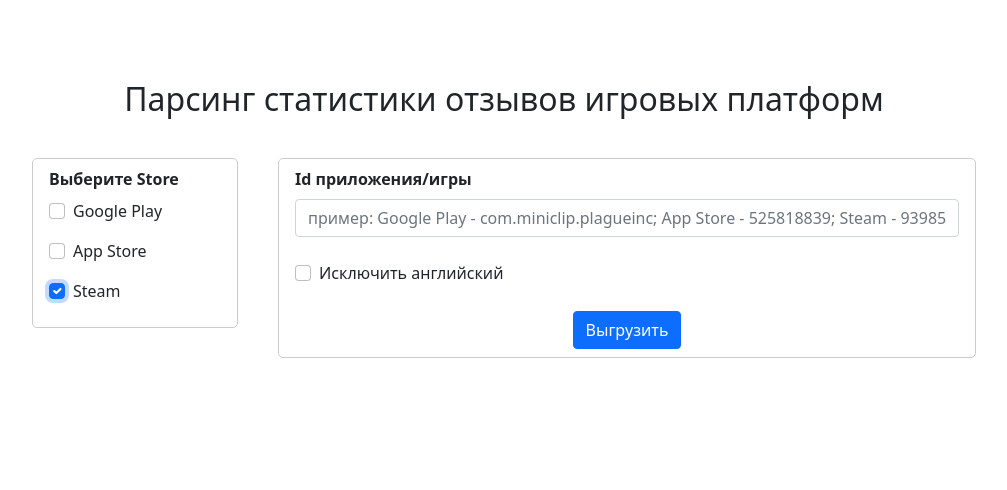
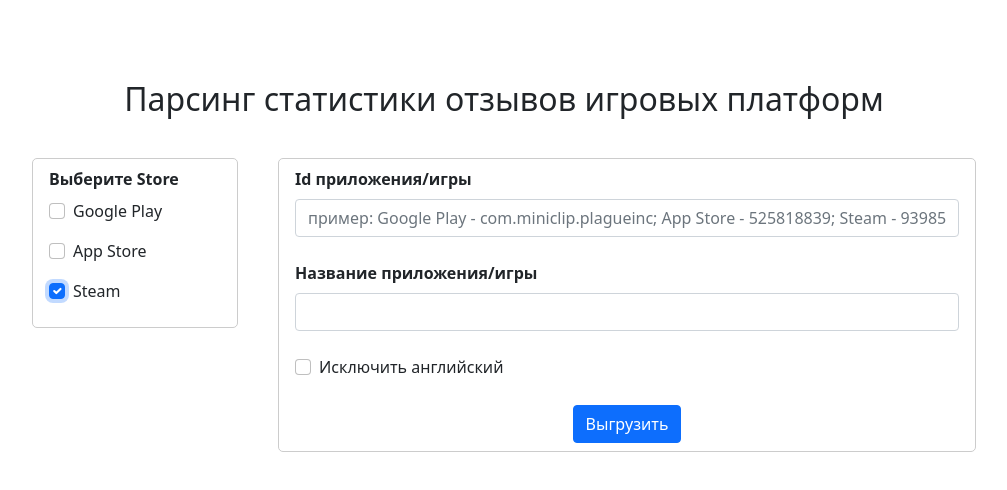
Before and after one commit to AryaDarisova/applications-allcorrect-2, a React (Create React App) app: page / in a window 1280 px wide. Both pictures are taken after a click on the checkbox "Steam". Shown: the top 490 px of the page, without its empty margins (136-1143 px from the left). Built offline with nearby package versions, Linux system fonts and the light colour scheme.

Commit message:
steam add input for game name and print that below the diagram

```diff
--- a/src/App.js
+++ b/src/App.js
@@ -104,7 +104,7 @@ function App() {
                 {id: "turkish", webId: "tr", name: "Turkish"},
                 {id: "ukrainian", webId: "uk", name: "Ukrainian"},
                 {id: "vietnamese", webId: "vn", name: "Vietnamese"}
-            ],  data: [], languageClearPercent: 0.10, languageClearPercentOnInput: 0.10},
+            ],  data: [], languageClearPercent: 0.10, languageClearPercentOnInput: 0.10, appName: ""},
     ])
 
     function storeCLick(id) {
@@ -129,9 +129,22 @@ function App() {
         }))
     }
 
+    function steamAddAppName(name) {
+        setGameStores(gameStores.map(store => {
+            if (store.id === "steam") {
+                store.appName = name;
+            }
+
+            return store
+        }))
+    }
+
     function getReviewsInfo(e) {
         e.preventDefault();
         let appId = e.target.elements.inputAppId.value;
+        let appName = e.target.elements.inputAppName.value;
+
+        steamAddAppName(appName);
 
         /*setGameStores(*/gameStores.map(store => {
             if (store.checked) {
@@ -359,7 +372,7 @@ function App() {
 
     async function steamGetGameName(appId) {
         let getNameResponse = await fetch(
-            `api/appdetails/?json=1&appids=${appId}`
+            /*`api/appdetails/?json=1&appids=${appId}`*/`api/appdetails?appids=${appId}`
         );
 
         if (getNameResponse.ok) {
@@ -431,7 +444,7 @@ function App() {
     return (
         <div className="wrapper">
             <Form gameStores={gameStores} storeCLick={storeCLick} getReviewsInfo={getReviewsInfo}
-                  steamRemoveEnglish={steamRemoveEnglish} /*googlePlayFoundByFilter={googlePlayFoundByFilter}*/ />
+                  steamRemoveEnglish={steamRemoveEnglish}/*googlePlayFoundByFilter={googlePlayFoundByFilter}*/ />
             <br />
             <ReviewsInfo gameStores={gameStores} setSteamLanguageClearPercent={setSteamLanguageClearPercent}
                          setSteamLanguageClearPercentOnInput={setSteamLanguageClearPercentOnInput}/>
--- a/src/games_store_parser/AdditionalFilter.js
+++ b/src/games_store_parser/AdditionalFilter.js
@@ -38,6 +38,14 @@ export default function AdditionalFilter({checked, steamRemoveEnglish/*, googleP
                                 <div key={store.id}>
                                     <div className="row">
                                         <div className="col-sm-12">
+                                            <label htmlFor="inputAppName" className="form-label"><strong>Название приложения/игры</strong></label>
+                                            <input className="form-control" id="inputAppName" name="inputAppName"
+                                                   placeholder=""/>
+                                        </div>
+                                    </div>
+                                    <br />
+                                    <div className="row">
+                                        <div className="col-sm-12">
                                             <div className="form-check">
                                                 <input type="checkbox" className="form-check-input"
                                                        id="steamRemoveEnglishLanguage" name="steamRemoveEnglishLanguage"
--- a/src/games_store_parser/ReviewsInfo.js
+++ b/src/games_store_parser/ReviewsInfo.js
@@ -411,9 +411,15 @@ export default function ReviewsInfo(props) {
                                         </div>
                                     </div>
                                     <br />
+                                    <br />
                                     <div className="row">
                                         <div className="col-sm-12" style={styles.blockRight}>
                                             <img src={logo} />
+                                        </div>
+                                    </div>
+                                    <div className="row">
+                                        <div className="col-sm-12" style={styles.blockCenter}>
+                                            <h4>{store.appName}</h4>
                                         </div>
                                     </div>
                                     <Bar data={data} options={options} />
```
